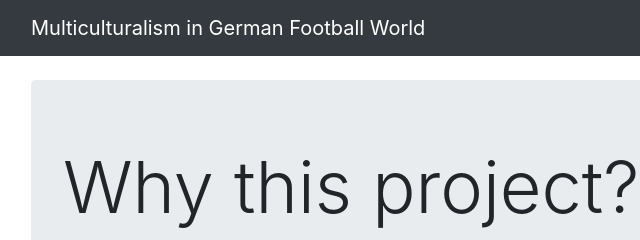
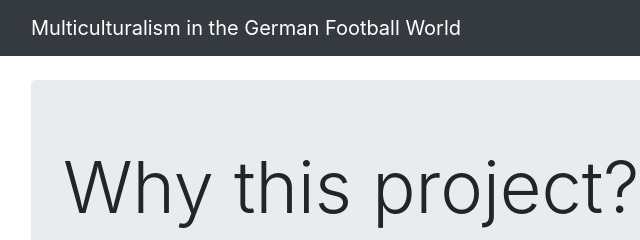
Before and after one commit to koutiany/chi1, a website: page index.html in a window 1280 px wide. Shown: the top 240 px of the page, 54-694 px from the left. Drawn offline with Linux system fonts and the light colour scheme.

Commit message:
Update index.html

```diff
--- a/index.html
+++ b/index.html
@@ -23,7 +23,7 @@
   <!-- Navigation -->
   <nav class="navbar navbar-expand-lg navbar-dark bg-dark fixed-top">
     <div class="container">
-      <a class="navbar-brand" href="#">Multiculturalism in German Football World</a>
+      <a class="navbar-brand" href="#">Multiculturalism in the German Football World</a>
       <button class="navbar-toggler" type="button" data-toggle="collapse" data-target="#navbarResponsive" aria-controls="navbarResponsive" aria-expanded="false" aria-label="Toggle navigation">
         <span class="navbar-toggler-icon"></span>
       </button>
```
